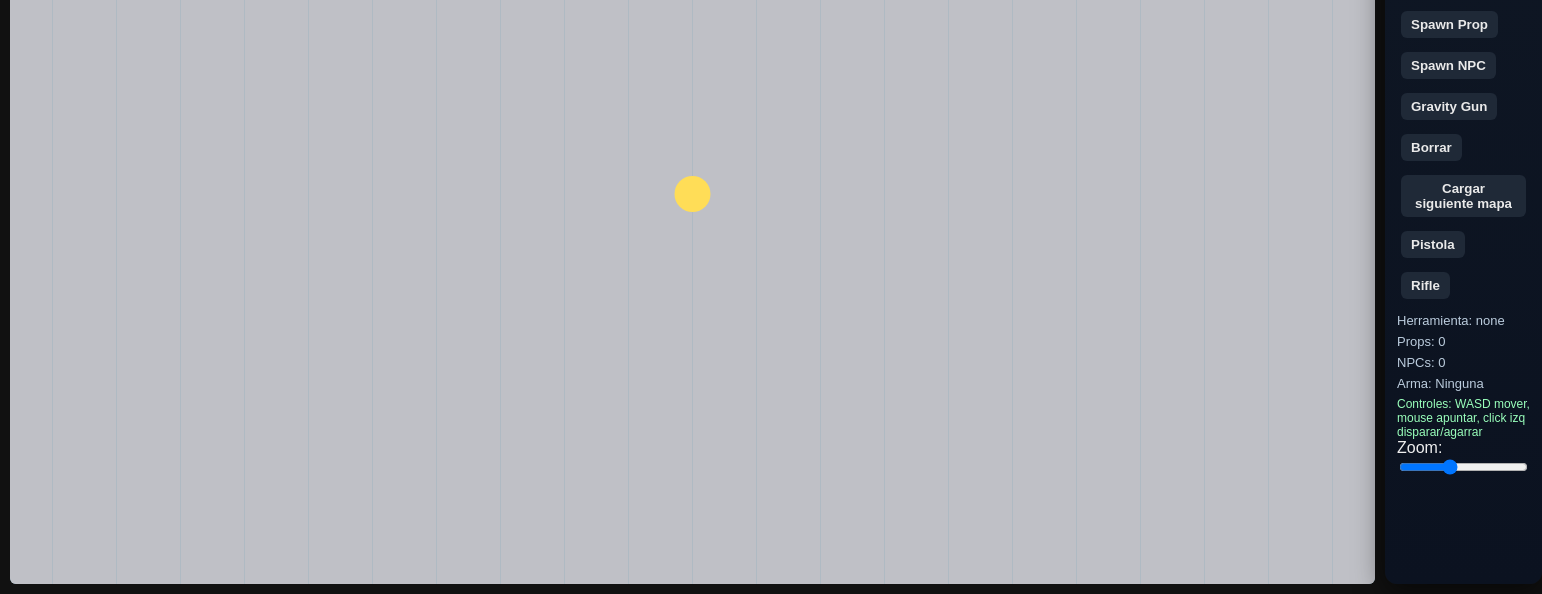
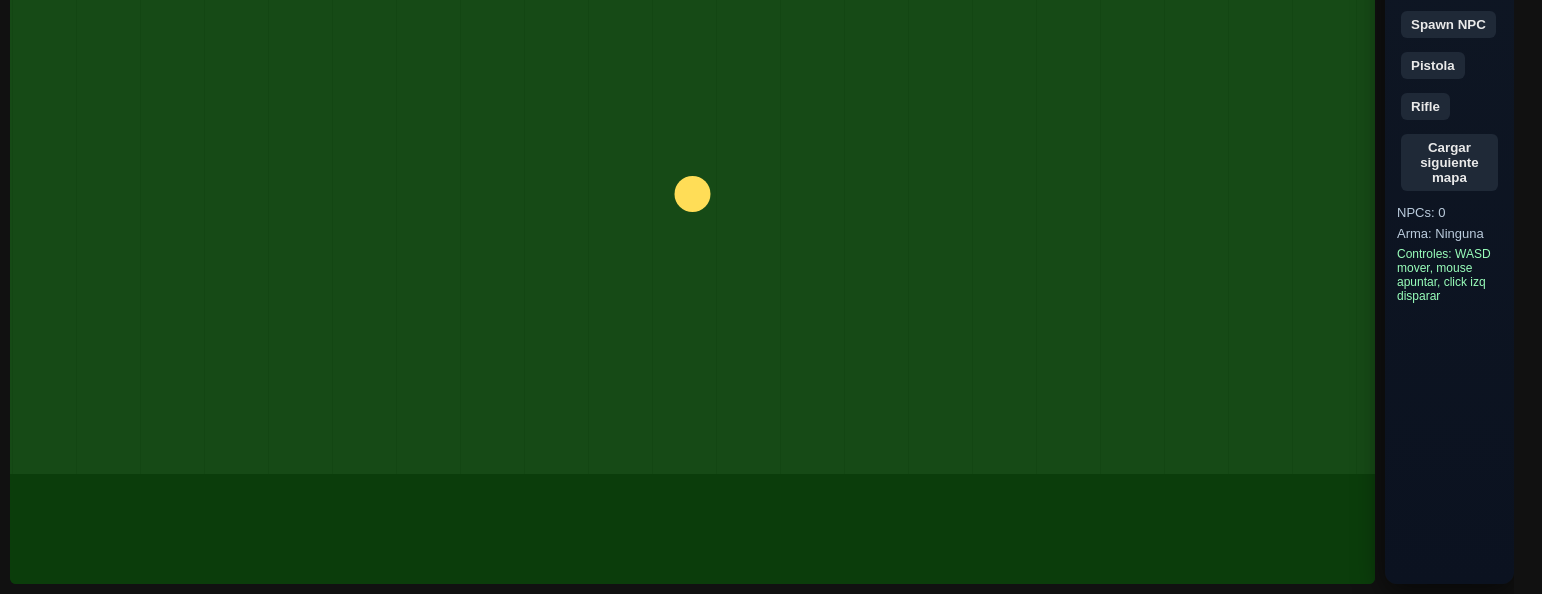
Before and after one commit to PEPE78990/PEPE78990.github.io, a plain HTML site: page index.html in a window 1280 px wide. Shown: the part 206-800 px from the top of the page, 1542 px wide, since content can reach past the window. Drawn offline with Linux system fonts and the light colour scheme.

Commit message:
(0)_(0).html

```diff
--- a/index.html
+++ b/index.html
@@ -2,12 +2,12 @@
 <html lang="es">
 <head>
 <meta charset="utf-8">
-<title>GMod 2D — Armas y NPCs</title>
+<title>GMod 2D — Balas, Edificios y Casas</title>
 <style>
 html,body{margin:0;height:100%;font-family:sans-serif;background:#111;color:#eee;}
 #gameWrap{display:flex;height:100vh;gap:10px;padding:10px;box-sizing:border-box;}
 #canvasWrap{flex:1;display:flex;align-items:stretch;}
-canvas{flex:1;background:#7eaabd;border-radius:6px;display:block;}
+canvas{flex:1;background:#0b3d0b;border-radius:6px;display:block;} /* verde oscuro */
 #ui{width:300px;background:linear-gradient(180deg,#0f1724,#0b1220);padding:12px;border-radius:12px;box-shadow:0 8px 30px rgba(0,0,0,0.6);}
 .btn{display:inline-block;padding:6px 10px;margin:4px;border-radius:6px;border:0;background:#1f2937;color:#eaeaea;cursor:pointer;font-weight:600}
 .btn.toggle.on{background:linear-gradient(90deg,#06b6d4,#7c3aed);color:white}
@@ -22,52 +22,72 @@ canvas{flex:1;background:#7eaabd;border-radius:6px;display:block;}
     <canvas id="game" width="1400" height="800"></canvas>
   </div>
   <div id="ui">
-    <h1>GMod 2D — Armas y NPCs</h1>
+    <h1>GMod 2D — Mini Mundo</h1>
     <div id="tools">
-      <button id="spawnBtn" class="btn">Spawn Prop</button>
       <button id="spawnNpcBtn" class="btn">Spawn NPC</button>
-      <button id="toggleGrab" class="btn toggle">Gravity Gun</button>
-      <button id="deleteBtn" class="btn">Borrar</button>
-      <button id="mapBtn" class="btn">Cargar siguiente mapa</button>
       <button id="pistolBtn" class="btn">Pistola</button>
       <button id="rifleBtn" class="btn">Rifle</button>
+      <button id="mapBtn" class="btn">Cargar siguiente mapa</button>
     </div>
-    <div class="stat">Herramienta: <span id="toolName">Ninguna</span></div>
-    <div class="stat">Props: <span id="propCount">0</span></div>
     <div class="stat">NPCs: <span id="npcCount">0</span></div>
     <div class="stat">Arma: <span id="weaponName">Ninguna</span></div>
-    <div class="small">Controles: WASD mover, mouse apuntar, click izq disparar/agarrar</div>
-    Zoom: <input id="zoom" type="range" min="0.5" max="1.8" step="0.05" value="1">
+    <div class="small">Controles: WASD mover, mouse apuntar, click izq disparar</div>
   </div>
 </div>
 <script>
-const canvas=document.getElementById('game');const ctx=canvas.getContext('2d');const DPR=Math.max(1,window.devicePixelRatio||1);
+const canvas=document.getElementById('game');
+const ctx=canvas.getContext('2d');
+const DPR=Math.max(1,window.devicePixelRatio||1);
 function resizeCanvas(){canvas.width=Math.floor(canvas.clientWidth*DPR);canvas.height=Math.floor(canvas.clientHeight*DPR);ctx.setTransform(DPR,0,0,DPR,0,0);}
 window.addEventListener('resize',resizeCanvas);resizeCanvas();
 
-/* --- World/Camera --- */
+/* --- World --- */
 let TILE=64,camera={x:0,y:0,zoom:1};
-let maps=[{name:"Construct",w:60,h:36,tiles:[],playerSpawn:{x:1920,y:1152},npcSpawns:[{x:1000,y:1000},{x:2200,y:1200}]}];
-maps[0].tiles=new Array(maps[0].w*maps[0].h).fill(0);maps[0].tiles.fill(1,6* maps[0].w+4,30*maps[0].w+28);
+let maps=[
+  {
+    name:"Ciudad",
+    w:30,h:20,
+    tiles:[],
+    playerSpawn:{x:1000,y:1000},
+    npcSpawns:[{x:1200,y:1200},{x:900,y:950}],
+    buildings:[ // colisionables
+      {x:600,y:600,w:128,h:128,door:{x:640,y:640,w:64,h:64,interiorMap:"Casa1"}},
+      {x:1200,y:500,w:128,h:128}
+    ]
+  },
+  {
+    name:"Casa1",
+    w:10,h:10,
+    tiles:[],
+    playerSpawn:{x:200,y:200},
+    npcSpawns:[],
+    buildings:[]
+  }
+];
+maps.forEach(m=>{m.tiles=new Array(m.w*m.h).fill(0);});
 let currentMapIndex=0,currentMap=maps[currentMapIndex];
 let world={w:currentMap.w*TILE,h:currentMap.h*TILE};
 
 /* --- Player --- */
-let player={x:currentMap.playerSpawn.x,y:currentMap.playerSpawn.y,angle:0,speed:280,radius:18,color:'#ffdd57'};
-
-/* --- Props --- */
-let props=[],propId=1;
-function spawnProp(x,y,w=46,h=46){const pal=['#f97316','#34d399','#60a5fa','#f472b6','#c084fc','#f59e0b']; props.push({id:propId++,x:x,y:y,w:w,h:h,vx:0,vy:0,ang:0,av:0,mass:1,drag:6,color:pal[(Math.random()*pal.length)|0],static:false});}
+let player={x:currentMap.playerSpawn.x,y:currentMap.playerSpawn.y,angle:0,speed:250,radius:18,color:'#ffdd57'};
 
 /* --- NPCs --- */
 let npcs=[],npcId=1;
 function spawnNPC(x,y){npcs.push({id:npcId++,x:x,y:y,radius:16,color:'#f55'});}
+const npcCountEl=document.getElementById('npcCount');
+
+/* --- Bullets --- */
+let bullets=[];
+function shootBullet(){if(currentWeapon===weapons.none) return;
+  const dx=Math.cos(player.angle),dy=Math.sin(player.angle);
+  bullets.push({x:player.x,y:player.y,vx:dx*currentWeapon.speed,vy:dy*currentWeapon.speed,radius:5,color:currentWeapon.color,damage:currentWeapon.damage});
+}
 
 /* --- Weapons --- */
 let weapons={
-  none:{name:"Ninguna",damage:0,range:0,color:'#fff',cadence:0},
-  pistol:{name:"Pistola",damage:100,range:400,color:'#ff0',cadence:0.5},
-  rifle:{name:"Rifle",damage:999,range:700,color:'#0f0',cadence:0.15}
+  none:{name:"Ninguna",damage:0,speed:0,color:'#fff'},
+  pistol:{name:"Pistola",damage:100,speed:800,color:'#ff0'},
+  rifle:{name:"Rifle",damage:999,speed:1200,color:'#0f0'}
 };
 let currentWeapon=weapons.none;
 const weaponNameEl=document.getElementById('weaponName');
@@ -83,104 +103,106 @@ canvas.addEventListener('mousemove',e=>{
   mouse.worldX=camera.x-(canvas.clientWidth/2)*camera.zoom+mouse.x*camera.zoom;
   mouse.worldY=camera.y-(canvas.clientHeight/2)*camera.zoom+mouse.y*camera.zoom;
 });
-canvas.addEventListener('mousedown',e=>{if(e.button===0) mouse.left=true; handleShoot();});
+canvas.addEventListener('mousedown',e=>{if(e.button===0) mouse.left=true;shootBullet();});
 canvas.addEventListener('mouseup',e=>{if(e.button===0) mouse.left=false;});
 canvas.addEventListener('contextmenu',e=>e.preventDefault());
 
-/* --- Tools/UI --- */
-let tool='none',held=null;
-const spawnBtn=document.getElementById('spawnBtn');
+/* --- UI --- */
 const spawnNpcBtn=document.getElementById('spawnNpcBtn');
-const toggleBtn=document.getElementById('toggleGrab');
-const deleteBtn=document.getElementById('deleteBtn');
-const mapBtn=document.getElementById('mapBtn');
 const pistolBtn=document.getElementById('pistolBtn');
 const rifleBtn=document.getElementById('rifleBtn');
-const toolNameEl=document.getElementById('toolName');
-const propCountEl=document.getElementById('propCount');
-const npcCountEl=document.getElementById('npcCount');
-const zoomInput=document.getElementById('zoom');
+const mapBtn=document.getElementById('mapBtn');
 
-spawnBtn.onclick=()=>spawnProp(mouse.worldX,mouse.worldY);
 spawnNpcBtn.onclick=()=>spawnNPC(mouse.worldX,mouse.worldY);
-toggleBtn.onclick=()=>{tool=tool==='grab'?'none':'grab';updateUI();}
-deleteBtn.onclick=()=>{tool='delete';updateUI();}
+pistolBtn.onclick=()=>{currentWeapon=weapons.pistol;weaponNameEl.textContent=currentWeapon.name;}
+rifleBtn.onclick=()=>{currentWeapon=weapons.rifle;weaponNameEl.textContent=currentWeapon.name;}
 mapBtn.onclick=()=>{currentMapIndex=(currentMapIndex+1)%maps.length;loadMap(currentMapIndex);}
-pistolBtn.onclick=()=>{currentWeapon=weapons.pistol;updateUI();}
-rifleBtn.onclick=()=>{currentWeapon=weapons.rifle;updateUI();}
 
-function updateUI(){toolNameEl.textContent=tool;propCountEl.textContent=props.length;npcCountEl.textContent=npcs.length;weaponNameEl.textContent=currentWeapon.name;}
-zoomInput.oninput=()=>{camera.zoom=parseFloat(zoomInput.value);}
-
-/* --- Map loading --- */
+/* --- Map load --- */
 function loadMap(idx){
-  currentMap=maps[idx];world={w:currentMap.w*TILE,h:currentMap.h*TILE};
+  currentMap=maps[idx];
+  world={w:currentMap.w*TILE,h:currentMap.h*TILE};
   player.x=currentMap.playerSpawn.x;player.y=currentMap.playerSpawn.y;
   npcs=[];currentMap.npcSpawns.forEach(s=>spawnNPC(s.x,s.y));
-  props=[]; held=null;
+  bullets=[];
 }
 
-/* --- Shooting --- */
-let lastShot=0;
-function handleShoot(){
-  const now=performance.now()/1000;
-  if(!mouse.left||currentWeapon===weapons.none||now-lastShot<currentWeapon.cadence) return;
-  lastShot=now;
-  // Raycast simple
-  const dx=mouse.worldX-player.x,dy=mouse.worldY-player.y;
-  const dist=Math.hypot(dx,dy);const nx=dx/dist,ny=dy/dist;
-  for(let t=0;t<currentWeapon.range;t+=8){
-    const px=player.x+nx*t,py=player.y+ny*t;
-    for(let i=npcs.length-1;i>=0;i--){
-      const n=npcs[i];
-      if(Math.hypot(px-n.x,py-n.y)<n.radius){npcs.splice(i,1); break;}
-    }
-    // Opcional: dibujar rayo
-    ctx.strokeStyle=currentWeapon.color;ctx.lineWidth=2;
-    ctx.beginPath();ctx.moveTo(player.x,player.y);ctx.lineTo(px,py);ctx.stroke();
-  }
+/* --- Update Loop --- */
+let last=performance.now();
+function step(now){
+  const dt=Math.min(0.04,(now-last)/1000);last=now;
+  update(dt);
+  render();
+  requestAnimationFrame(step);
 }
-
-/* --- Update/Render Loop --- */
-let last=performance.now();
-function step(now){const dt=Math.min(0.04,(now-last)/1000);last=now;update(dt);render();requestAnimationFrame(step);}
 requestAnimationFrame(step);
 
 function update(dt){
-  // player movement
+  // Player movement + collisions con edificios
   let mvx=0,mvy=0;
   if(keys['w']) mvy-=1;if(keys['s']) mvy+=1;if(keys['a']) mvx-=1;if(keys['d']) mvx+=1;
   const len=Math.hypot(mvx,mvy)||1;
-  player.x+=(mvx/len)*player.speed*dt;
-  player.y+=(mvy/len)*player.speed*dt;
+  let nextX=player.x+(mvx/len)*player.speed*dt;
+  let nextY=player.y+(mvy/len)*player.speed*dt;
+
+  for(const b of currentMap.buildings){
+    if(nextX> b.x && nextX< b.x+b.w && nextY> b.y && nextY<b.y+b.h){
+      // entrar si tiene puerta
+      if(b.door && nextX> b.door.x && nextX<b.door.x+b.door.w && nextY> b.door.y && nextY<b.door.y+b.door.h){
+        const mapName=b.door.interiorMap;
+        const mapIdx=maps.findIndex(m=>m.name===mapName);
+        if(mapIdx>=0) loadMap(mapIdx);
+        return;
+      }
+      nextX=player.x;nextY=player.y;
+    }
+  }
+
+  player.x=nextX;player.y=nextY;
   player.angle=Math.atan2(mouse.worldY-player.y,mouse.worldX-player.x);
 
-  // camera
-  const camLerp=8*dt;
-  camera.x+=(player.x-camera.x)*camLerp;camera.y+=(player.y-camera.y)*camLerp;
-  const halfCW=(canvas.clientWidth/2)*camera.zoom;const halfCH=(canvas.clientHeight/2)*camera.zoom;
-  camera.x=Math.max(halfCW,Math.min(world.w-halfCW,camera.x));
-  camera.y=Math.max(halfCH,Math.min(world.h-halfCH,camera.y));
+  // bullets update
+  for(let i=bullets.length-1;i>=0;i--){
+    let b=bullets[i];
+    b.x+=b.vx*dt;b.y+=b.vy*dt;
+    // check collisions NPC
+    for(let j=npcs.length-1;j>=0;j--){
+      let n=npcs[j];
+      if(Math.hypot(b.x-n.x,b.y-n.y)<n.radius){npcs.splice(j,1);bullets.splice(i,1);break;}
+    }
+  }
 
-  updateUI();
+  camera.x=player.x;camera.y=player.y;
+  npcCountEl.textContent=npcs.length;
 }
 
+/* --- Render --- */
 function render(){
-  ctx.clearRect(0,0,canvas.width,canvas.height);
-  // tiles
+  ctx.fillStyle='#0b3d0b';ctx.fillRect(0,0,canvas.width,canvas.height);
+
   const left=camera.x-(canvas.clientWidth/2)*camera.zoom;
   const top=camera.y-(canvas.clientHeight/2)*camera.zoom;
-  const right=left+canvas.clientWidth*camera.zoom;
-  const bottom=top+canvas.clientHeight*camera.zoom;
-  const startCol=Math.floor(left/TILE),endCol=Math.ceil(right/TILE);
-  const startRow=Math.floor(top/TILE),endRow=Math.ceil(bottom/TILE);
-  for(let r=startRow;r<endRow;r++){if(r<0||r>=currentMap.h) continue; for(let c=startCol;c<endCol;c++){if(c<0||c>=currentMap.w) continue; const t=currentMap.tiles[r*currentMap.w+c]; const wx=c*TILE,wy=r*TILE; ctx.fillStyle=t===0?'#70a37a':'#bfc0c6'; ctx.fillRect((wx-left)/camera.zoom,(wy-top)/camera.zoom,TILE/camera.zoom,TILE/camera.zoom);}}
 
-  // props
-  for(const p of props){ctx.fillStyle=p.color;ctx.fillRect((p.x-p.w/2-left)/camera.zoom,(p.y-p.h/2-top)/camera.zoom,p.w/camera.zoom,p.h/camera.zoom);}
+  // tiles
+  for(let r=0;r<currentMap.h;r++){
+    for(let c=0;c<currentMap.w;c++){
+      ctx.fillStyle='#164a16';
+      ctx.fillRect((c*TILE-left)/camera.zoom,(r*TILE-top)/camera.zoom,TILE/camera.zoom,TILE/camera.zoom);
+    }
+  }
+
+  // edificios
+  for(const b of currentMap.buildings){
+    ctx.fillStyle='#555';
+    ctx.fillRect((b.x-left)/camera.zoom,(b.y-top)/camera.zoom,b.w/camera.zoom,b.h/camera.zoom);
+    if(b.door){ctx.fillStyle='#aa5500';ctx.fillRect((b.door.x-left)/camera.zoom,(b.door.y-top)/camera.zoom,b.door.w/camera.zoom,b.door.h/camera.zoom);}
+  }
 
   // NPCs
   for(const n of npcs){ctx.fillStyle=n.color;ctx.beginPath();ctx.arc((n.x-left)/camera.zoom,(n.y-top)/camera.zoom,n.radius/camera.zoom,0,Math.PI*2);ctx.fill();}
+
+  // Bullets
+  for(const b of bullets){ctx.fillStyle=b.color;ctx.beginPath();ctx.arc((b.x-left)/camera.zoom,(b.y-top)/camera.zoom,b.radius/camera.zoom,0,Math.PI*2);ctx.fill();}
 
   // player
   ctx.fillStyle=player.color;
```
